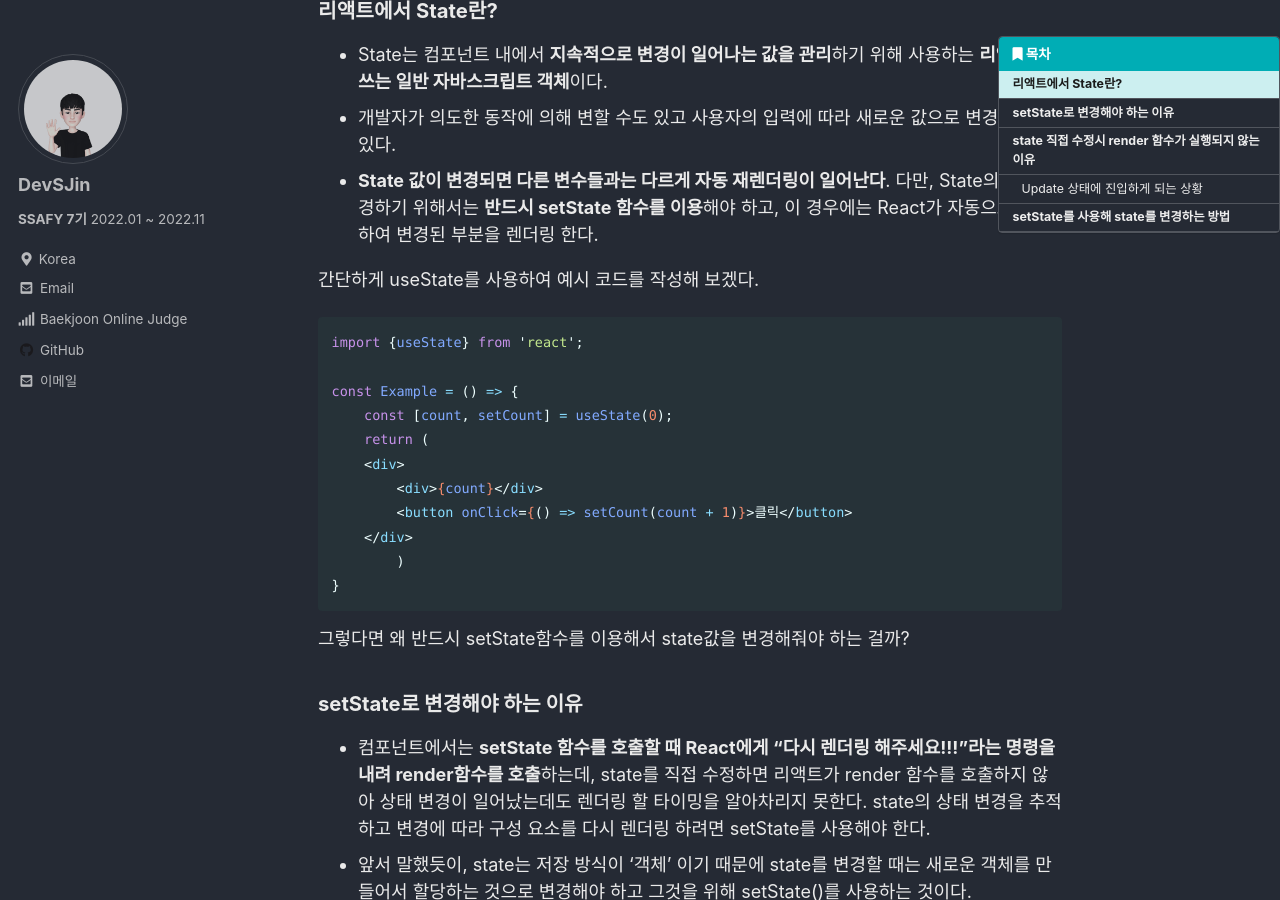
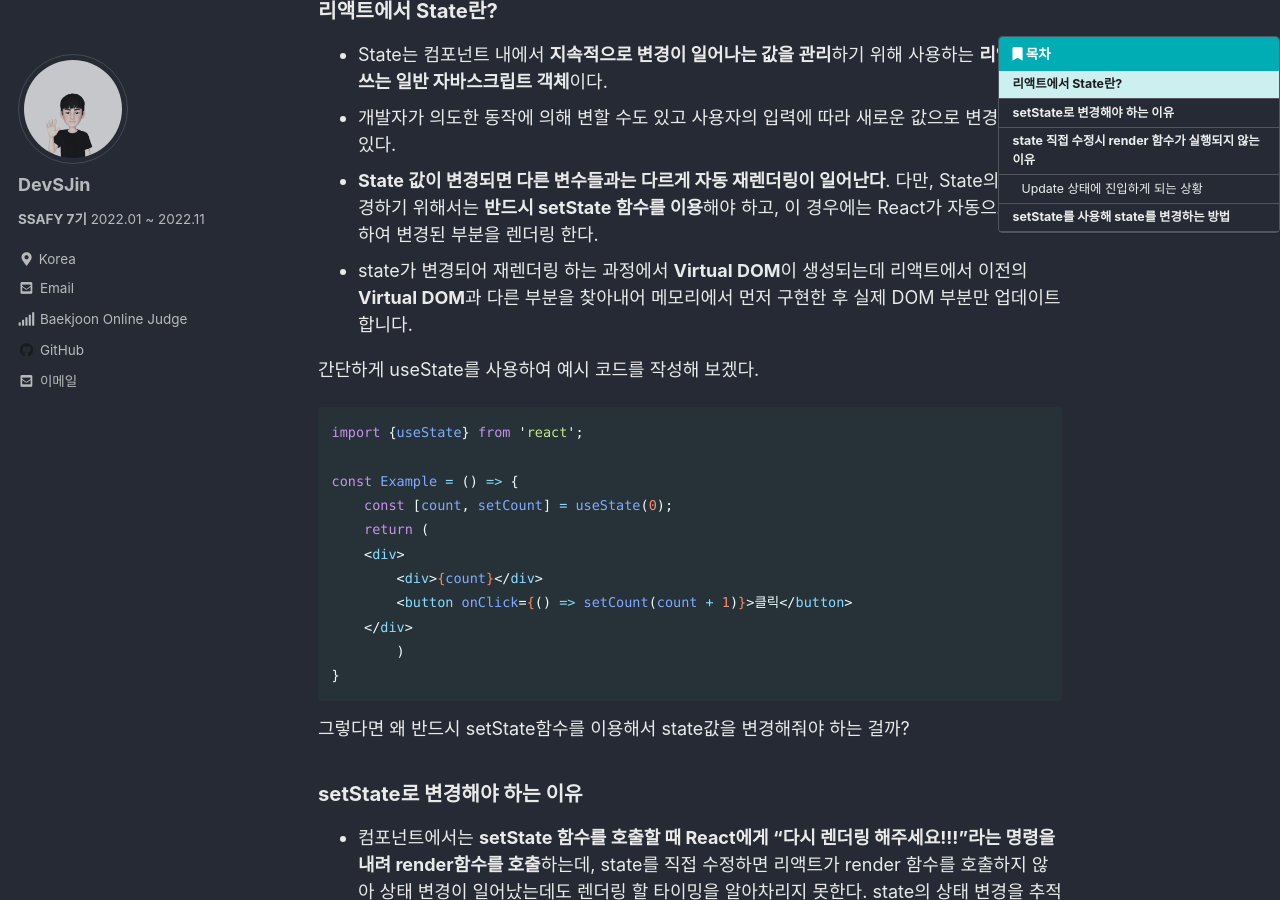
Before and after one commit to DevSJin/DevSJin.github.io, a Jekyll site: the page built from _posts/react/2022-12-22-setState를 쓰는 이유.md, in a window 1280 px wide and 900 px high, scrolled down 319 px. Built offline with Jekyll 4.4.1, drawn with Linux system fonts in a browser that asks for light colours; cached includes are drawn as plain includes; comment, search, counter and statistics services are not loaded.

Commit message:
state 설명 추가

```diff
--- a/_posts/react/2022-12-22-setState를 쓰는 이유.md
+++ b/_posts/react/2022-12-22-setState를 쓰는 이유.md
@@ -25,6 +25,7 @@ comments: true
 - State는 컴포넌트 내에서 **지속적으로 변경이 일어나는 값을 관리**하기 위해 사용하는 **리액트에서 쓰는 일반 자바스크립트 객체**이다.
 - 개발자가 의도한 동작에 의해 변할 수도 있고 사용자의 입력에 따라 새로운 값으로 변경될 수도 있다.
 - **State 값이 변경되면 다른 변수들과는 다르게 자동 재렌더링이 일어난다**. 다만, State의 값을 변경하기 위해서는 **반드시 setState 함수를 이용**해야 하고, 이 경우에는 React가 자동으로 계산하여 변경된 부분을 렌더링 한다.
+- state가 변경되어 재렌더링 하는 과정에서 **Virtual DOM**이 생성되는데 리액트에서 이전의 **Virtual DOM**과 다른 부분을 찾아내어 메모리에서 먼저 구현한 후 실제 DOM 부분만 업데이트 합니다.
 
 간단하게 useState를 사용하여 예시 코드를 작성해 보겠다.
 
```
